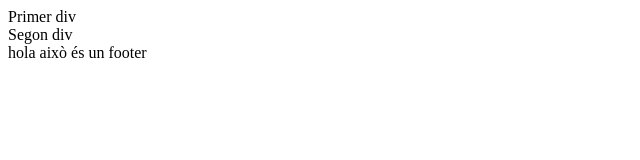
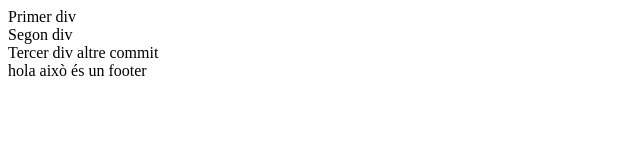
Before and after one commit to 2nDaw/test3-10, a plain HTML site: page index.html in a window 1280 px wide. Shown: the whole page, without its empty margins (0-640 px from the left). Drawn offline with Linux system fonts and the light colour scheme.

Commit message:
Afegit contingut al 3er div
Afegit contingut al 3er div

```diff
--- a/index.html
+++ b/index.html
@@ -8,7 +8,7 @@
 
     <div>Primer div</div>
     <div>Segon div</div>
-    <div></div>
+    <div>Tercer div altre commit</div>
 
     <footer>hola això és un footer</footer>
 
```
